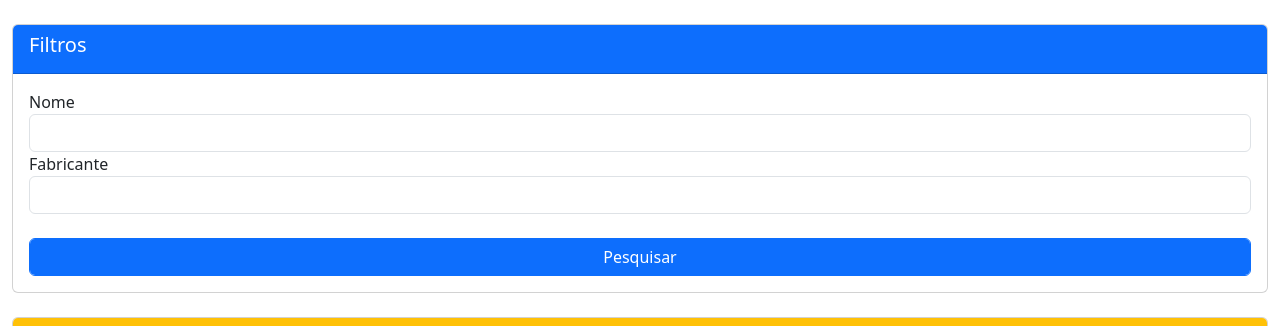
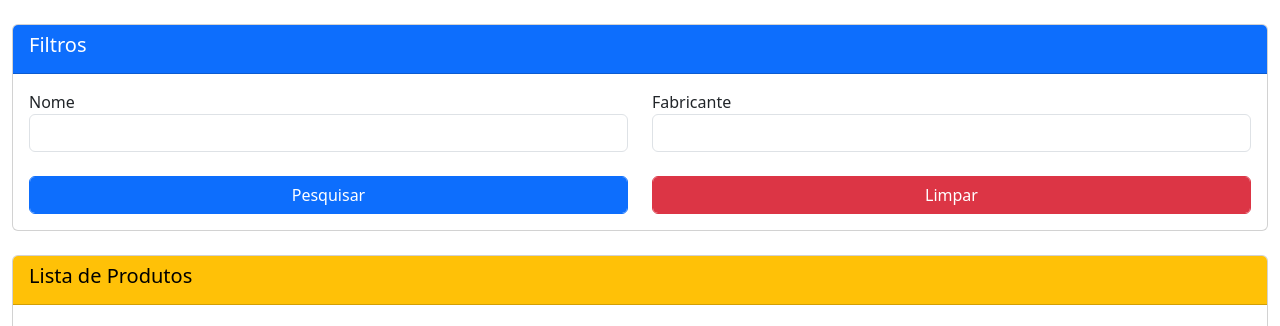
Before and after one commit to vilmar-junior/senac-dw-20232-frontend-exemplos, an Angular app: page /produtos/lista in a window 1280 px wide. Shown: the top 326 px of the page. Built offline with nearby package versions, Linux system fonts and the light colour scheme; no server answers.

Commit message:
Aula 07 (IV) - listagem de produtos com seletor

```diff
--- a/src/app/app-routing.module.ts
+++ b/src/app/app-routing.module.ts
@@ -2,6 +2,7 @@ import { NgModule } from '@angular/core';
 import { RouterModule, Routes } from '@angular/router';
 
 const routes: Routes = [
+  //Redireciona o caminho inicial para "produtos/lista"
   {path: "", redirectTo: "produtos/lista", pathMatch: "full"},
   {
     path: 'produtos',
--- a/src/app/produtos/produto-listagem/produto-listagem.component.html
+++ b/src/app/produtos/produto-listagem/produto-listagem.component.html
@@ -12,18 +12,27 @@
           <form>
             <!-- <pre>Seletor em JSON ("canteiro de obras - comentar/apagar"): {{seletor | json}}</pre> -->
               <!-- TODO botar nome e nomeFabricante em uma linha única (cada item ocupando 6 espaços) -->
-              <div class="form-group">
-                <label for="nome">Nome</label>
-                <input class="form-control" name="nome" [(ngModel)]="seletor.nome">
-              </div>
-              <div class="form-group">
-                <label for="nomeFabricante">Fabricante</label>
-                <input class="form-control" name="nomeFabricante"  [(ngModel)]="seletor.nomeFabricante">
+              <div class="row">
+                <div class="form-group col-md-6">
+                  <label for="nome">Nome</label>
+                  <input class="form-control" name="nome" [(ngModel)]="seletor.nome">
+                </div>
+                <div class="form-group col-md-6">
+                  <label for="nomeFabricante">Fabricante</label>
+                  <input class="form-control" name="nomeFabricante"  [(ngModel)]="seletor.nomeFabricante">
+                </div>
               </div>
 
               <br>
-              <div class="form-group">
-                <button type="submit"   class="form-control btn btn-primary" ngClick="pesquisar()">Pesquisar</button>
+              <div class="row">
+                <div class="form-group col-md-6">
+                  <button type="submit" class="form-control btn btn-primary"
+                          (click)="pesquisar()">Pesquisar</button>
+                </div>
+                <div class="form-group col-md-6">
+                  <button type="submit" class="form-control btn btn-danger"
+                          (click)="limpar()">Limpar</button>
+                </div>
               </div>
           </form>
         </div>
@@ -53,8 +62,7 @@
                       <td>{{ p.id }}</td>
                       <td>{{ p.nome }}</td>
                       <td>
-                        <button ngbTooltip="Editar"
-                                class="btn btn-xs btn-info"
+                        <button class="btn btn-xs btn-info"
                                 (click)="editar(p.id)">Editar
                         </button>
                       </td>
--- a/src/app/produtos/produto-listagem/produto-listagem.component.ts
+++ b/src/app/produtos/produto-listagem/produto-listagem.component.ts
@@ -22,6 +22,17 @@ export class ProdutoListagemComponent implements OnInit {
     this.buscarProdutos();
   }
 
+  pesquisar(){
+    this.produtoService.listarComSeletor(this.seletor).subscribe(
+      resultado => {
+        this.produtos = resultado;
+      },
+      erro => {
+        console.log('Erro ao buscar produtos', erro);
+      }
+    );
+  }
+
   buscarProdutos(){
     this.produtoService.listarTodos().subscribe(
       resultado => {
@@ -33,6 +44,10 @@ export class ProdutoListagemComponent implements OnInit {
     );
   }
 
+  limpar(){
+    this.seletor = new ProdutoSeletor();
+  }
+
   editar(id: number){
     //TODO: Implementar a edição do produto
     console.log('Editando o produto de id: ', id);
```
